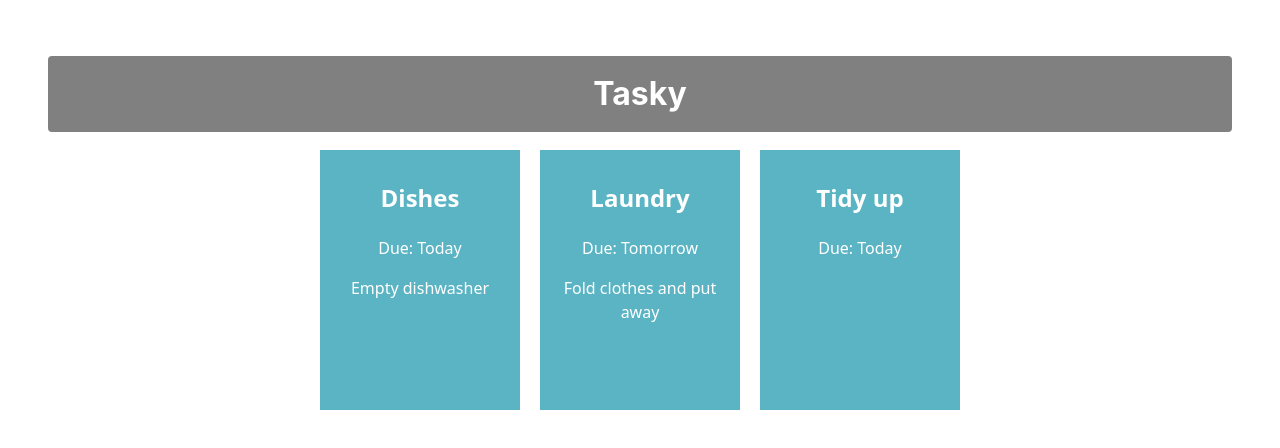
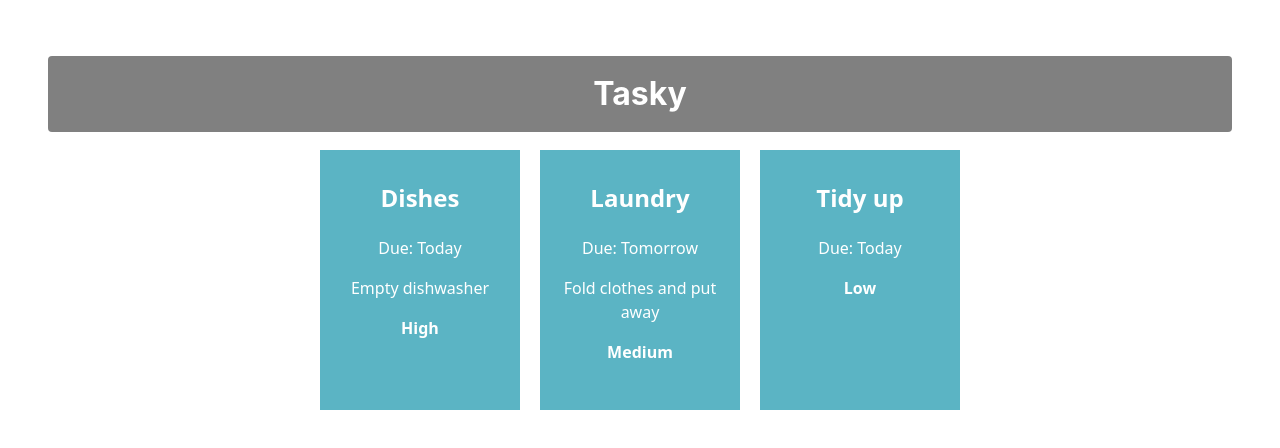
Before and after one commit to bedelya-sert/react-basics-labs, a React (Vite) app: page / in a window 1280 px wide. Shown: the top 448 px of the page. Built offline with nearby package versions, Linux system fonts and the light colour scheme.

Commit message:
Tasky Lab 2a - Exercise done

```diff
--- a/src/App.jsx
+++ b/src/App.jsx
@@ -5,9 +5,9 @@
 function App() {
     const [ taskState, setTaskState ] = useState({
      tasks: [
-      { id: 1, title:"Dishes", description: "Empty dishwasher", deadline: "Today" },
-      { id: 2, title: "Laundry", description: "Fold clothes and put away", deadline: "Tomorrow" },
-      { id: 3, title: "Tidy up", deadline: "Today" }
+      { id: 1, title:"Dishes", description: "Empty dishwasher", deadline: "Today", priority_lvl:"High"},
+      { id: 2, title: "Laundry", description: "Fold clothes and put away", deadline: "Tomorrow", priority_lvl:"Medium"},
+      { id: 3, title: "Tidy up", deadline: "Today", priority_lvl:"Low"}
          ]
     });
 
@@ -19,6 +19,7 @@
            title={task.title}
            description={task.description}
            deadline={task.deadline}
+           priority_lvl={task.priority_lvl}
            key={task.id}
          />
         ))}
--- a/src/components/Task.jsx
+++ b/src/components/Task.jsx
@@ -3,8 +3,8 @@
         <div className="card">
             <h2>{props.title}</h2>
             <p>Due: {props.deadline}</p>
-            <p>{props.children}</p>
             <p>{props.description}</p>
+            <p><b>{props.priority_lvl}</b></p>
         </div>
     )
 }
```
